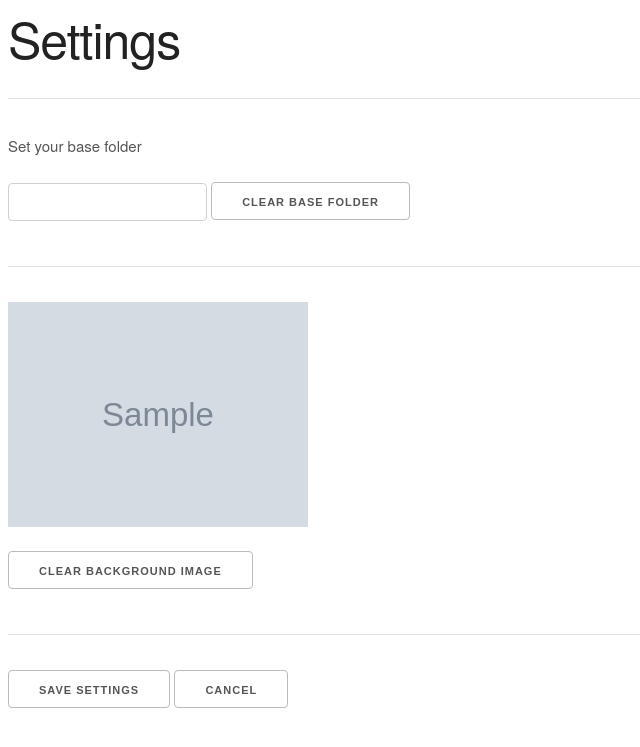
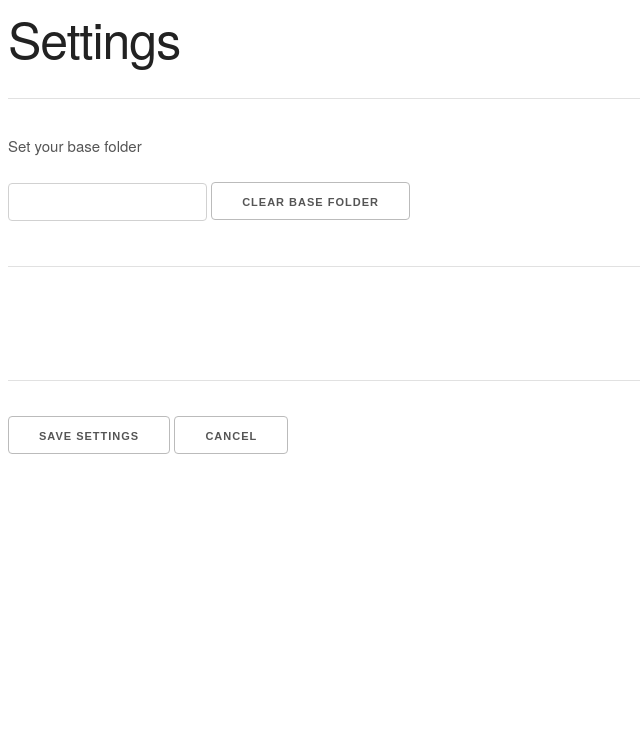
Before and after one commit to nonnimartin/absFileNav, a Django app: template absFileNav/upload/templates/user_settings/index.html in a window 1280 px wide. Shown: the top 747 px of the page, without its empty margins (0-640 px from the left). Run offline with Django 3.2, Linux system fonts and the light colour scheme; the template is opened without the code that fills it: values that come from a table or form of the project are taken from there, most other values are stand-ins (such as "Sample title", 1, 10 or a date in 2020); grey boxes marked "Sample" are stand-in pictures; some libraries are stand-ins or nearby versions.

Commit message:
Removed background image and fixed tree icons for files

```diff
--- a/absFileNav/upload/templates/user_settings/index.html
+++ b/absFileNav/upload/templates/user_settings/index.html
@@ -19,14 +19,8 @@
     {% endif %}
     {{form.base_folder}}
     <hr>
-    {{form.background_image}}
-    {{form.overwrite_background_img.as_hidden}}
-    {% if background_image|length > 0 %}
-    <img src="{{background_image}}" id="background_image_preview" width="300">
-    {% endif %}
     <br>
     <br>
-    <input id="clear_background" display="block" type="button" value="Clear Background Image">
     <hr>
     <input type="submit" value="Save Settings">
     <input type="button" value="Cancel" onclick="window.location.href='/upload/'">
@@ -96,32 +90,4 @@
     }
   }
 
-  //provide preview of the image being added
-  function readURL(input) {
-    if (input.files && input.files[0]) {
-      var reader = new FileReader();
-
-      reader.onload = function(e) {
-        $('#background_image_preview').attr('src', e.target.result);
-      }
-      reader.readAsDataURL(input.files[0]);
-    }
-  }
-
-  $("#id_background_image").change(function() {
-    readURL(this);
-  });
-
-  //set form hidden to send overwrite background image, if it is cleared
-  function clear_background_image(){
-      $("#id_overwrite_background_img").val(true);
-  }
-
-  $("#clear_background").on('click', (function() {
-    $('#background_image_preview').attr('src', '');
-    $('#id_background_image').val('');
-    $('#background_image_preview').hide();
-    clear_background_image();
-  }));
-
 </script>
--- a/absFileNav/upload/upload_forms.py
+++ b/absFileNav/upload/upload_forms.py
@@ -1,7 +1,6 @@
 from django import forms
 
+
 class SettingsForm(forms.Form):
-    base_folder                   = forms.CharField(label='Base Folder', max_length=4096)
-    background_image              = forms.FileField(label='Background Image', required=False)
-    overwrite_background_img      = forms.BooleanField(initial=False)
+    base_folder = forms.CharField(label='Base Folder', max_length=4096)
     #show_files  = forms.BooleanField(label='Show Files', required=False)
```
Also changed, not shown: absFileNav/upload/models.py (+7 -6 lines), absFileNav/upload/templates/upload/index.html (+0 -8 lines), absFileNav/upload/views.py (+68 -97 lines), absFileNav/util/createTree.py (+16 -11 lines).
